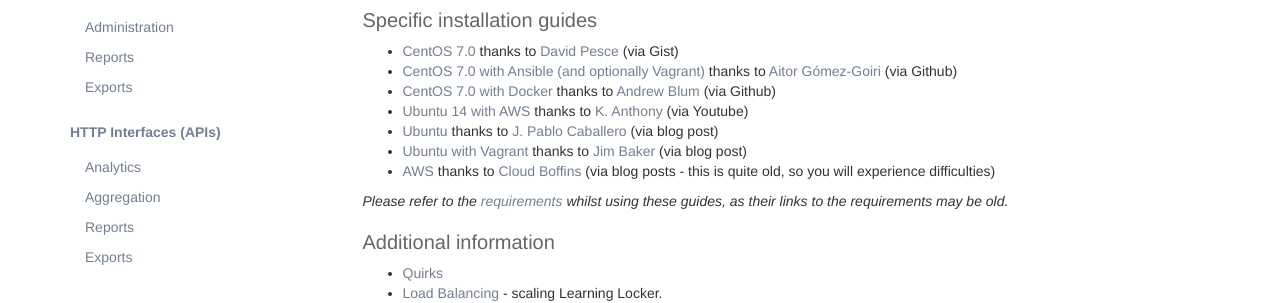
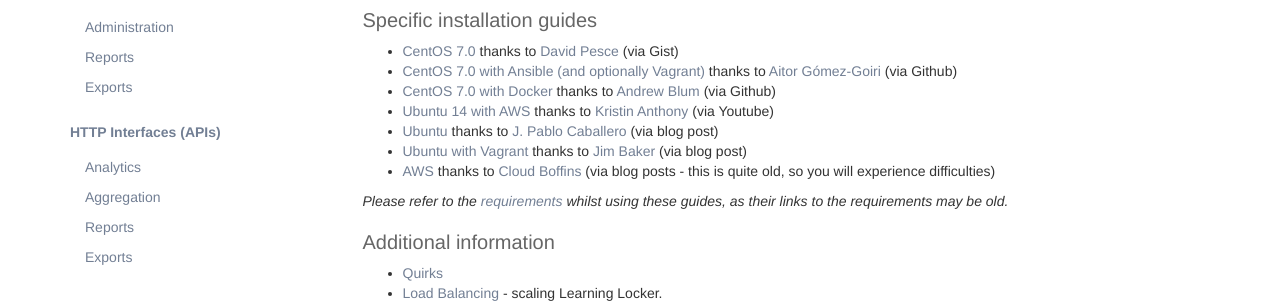
Before and after one commit to LearningLocker/docs, a Jekyll site: the page built from src/installation.md, in a window 1280 px wide and 900 px high. Shown: the part 288-591 px from the top of the window. Built offline with Jekyll 4.4.1, drawn with Linux system fonts in a browser that asks for light colours; nearby versions of some CDN libraries.

Commit message:
Updates Kristin's name.

```diff
--- a/src/installation.md
+++ b/src/installation.md
@@ -16,7 +16,7 @@
 - [CentOS 7.0](https://gist.github.com/davidpesce/7d6e1b81594ecbc72311) thanks to [David Pesce](https://github.com/davidpesce) (via Gist)
 - [CentOS 7.0 with Ansible (and optionally Vagrant)](https://github.com/gomezgoiri/learninglocker-centos7) thanks to [Aitor Gómez-Goiri](https://github.com/gomezgoiri) (via Github)
 - [CentOS 7.0 with Docker](https://github.com/LearningLocker/docs/issues/15) thanks to [Andrew Blum](https://github.com/ajblum) (via Github)
-- [Ubuntu 14 with AWS](https://www.youtube.com/watch?v=51Dci7B49xA) thanks to [K. Anthony](https://www.youtube.com/channel/UCMum_tZBqqp2DM110UqyFyw) (via Youtube)
+- [Ubuntu 14 with AWS](https://www.youtube.com/watch?v=51Dci7B49xA) thanks to [Kristin Anthony](https://www.youtube.com/channel/UCMum_tZBqqp2DM110UqyFyw) (via Youtube)
 - [Ubuntu](http://www.jpablo128.com/how_to_install_learning_locker/) thanks to [J. Pablo Caballero](https://twitter.com/jpablo128) (via blog post)
 - [Ubuntu with Vagrant](http://www.jmblog.org/blog/2015/02/03/learning-locker-vagrant) thanks to [Jim Baker](http://www.jmblog.org) (via blog post)
 - [AWS](http://cloudboffins.com/advanced-projects/learning-locker-lrs-free-server-part-1/) thanks to [Cloud Boffins](http://cloudboffins.com) (via blog posts - this is quite old, so you will experience difficulties)
```
